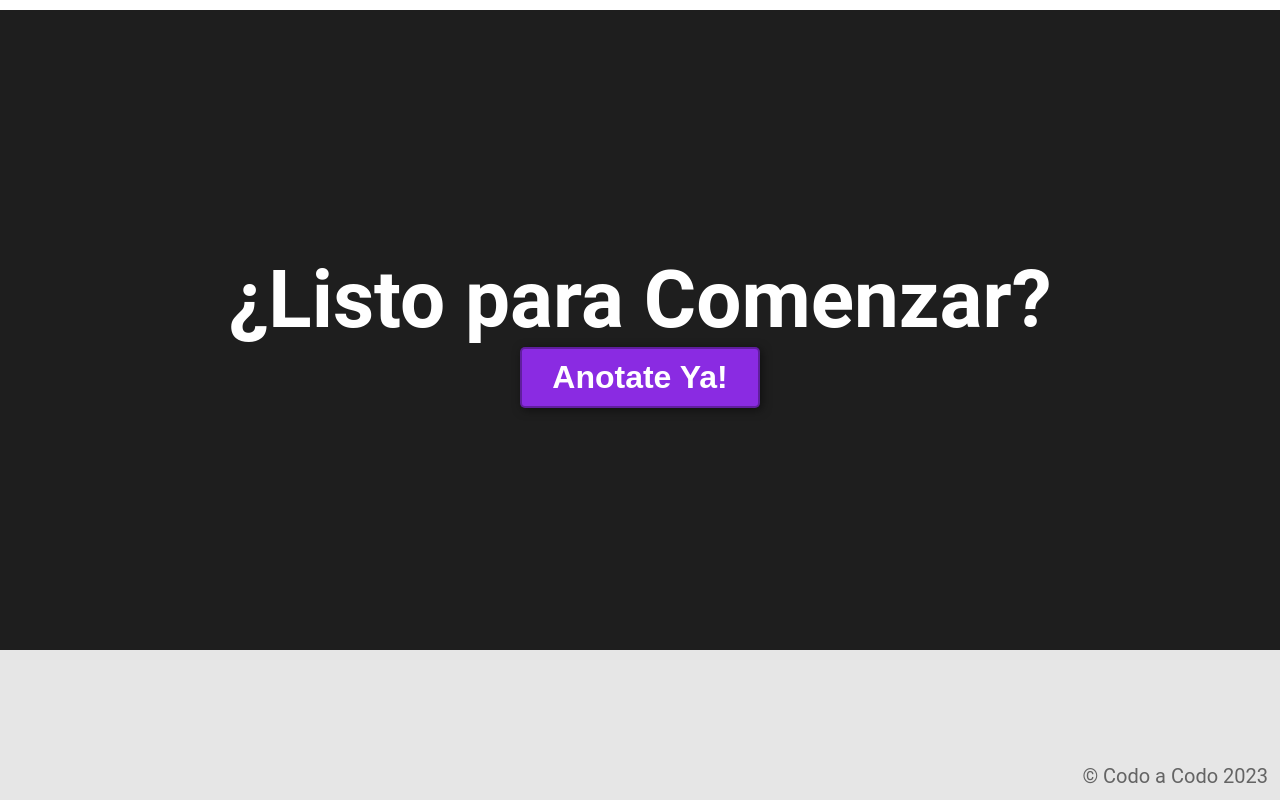
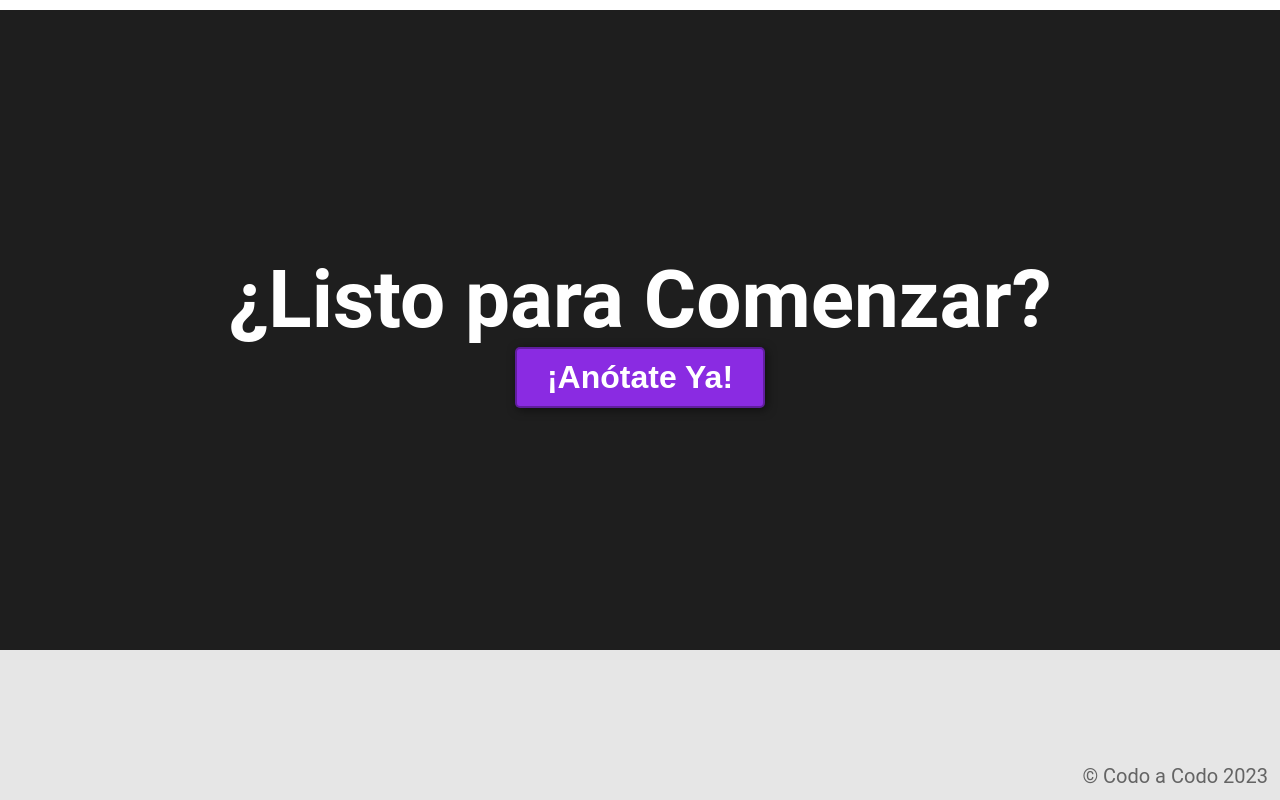
Before and after one commit to galmiron86/deivichov, a plain HTML site: page index.html in a window 1280 px wide. Shown: the part 4139-4939 px from the top of the page. Drawn offline with Linux system fonts and the light colour scheme; grey boxes are pictures that could not be loaded.

Commit message:
Update index.html

```diff
--- a/index.html
+++ b/index.html
@@ -99,7 +99,7 @@
     </section>
     <section id="final">
         <h2>¿Listo para Comenzar?</h2>
-        <button>Anotate Ya!</button>
+        <button>¡Anótate Ya!</button>
     </section>
     <footer>
         <div class="container">
```
